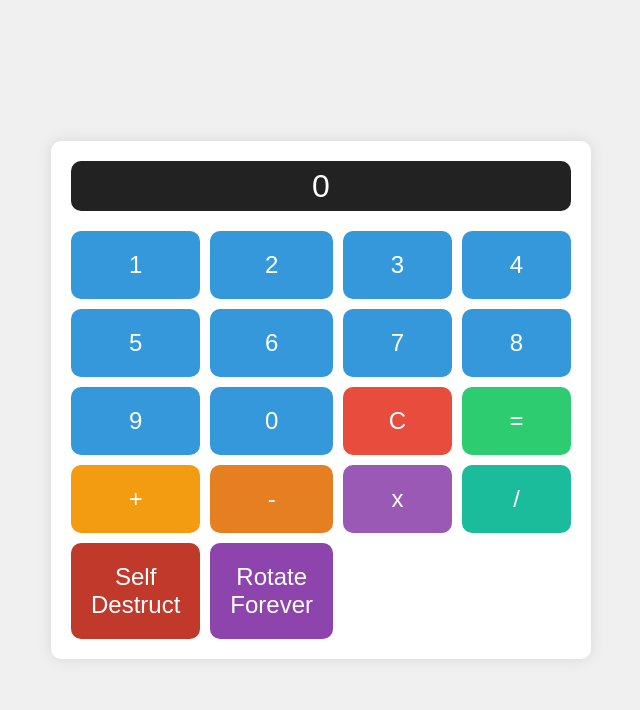
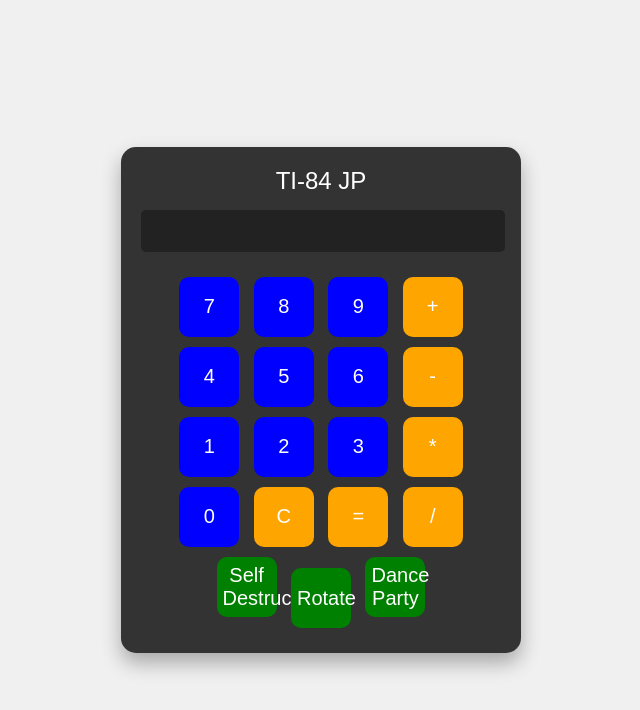
Before and after one commit to Jp21212/Calculator, a plain HTML site: page index.html in a window 1280 px wide. Shown: the whole page, without its empty margins (319-959 px from the left). Drawn offline with Linux system fonts and the light colour scheme.

Commit message:
Initial commit

```diff
--- a/index.html
+++ b/index.html
@@ -1,36 +1,51 @@
 <!DOCTYPE html>
 <html lang="en">
 <head>
-  <meta charset="UTF-8">
-  <meta name="viewport" content="width=device-width, initial-scale=1.0">
-  <title>TI-84-JP Calculator</title>
-  <link rel="stylesheet" href="style.css">
+    <meta charset="UTF-8">
+    <meta name="viewport" content="width=device-width, initial-scale=1.0">
+    <title>TI-84 JP Calculator</title>
+    <link rel="stylesheet" href="style.css"> <!-- Link to external CSS file -->
 </head>
 <body>
-  <div class="calculator">
-    <div id="screen" class="screen">0</div>
-    <div class="buttons">
-      <!-- Calculator buttons -->
-      <button class="button" id="button-1">1</button>
-      <button class="button" id="button-2">2</button>
-      <button class="button" id="button-3">3</button>
-      <button class="button" id="button-4">4</button>
-      <button class="button" id="button-5">5</button>
-      <button class="button" id="button-6">6</button>
-      <button class="button" id="button-7">7</button>
-      <button class="button" id="button-8">8</button>
-      <button class="button" id="button-9">9</button>
-      <button class="button" id="button-0">0</button>
-      <button class="button" id="button-clear">C</button>
-      <button class="button" id="button-equals">=</button>
-      <button class="button" id="button-add">+</button>
-      <button class="button" id="button-subtract">-</button>
-      <button class="button" id="button-multiply">x</button>
-      <button class="button" id="button-divide">/</button>
-      <button class="button" id="button-self-destruct">Self Destruct</button>
-      <button class="button" id="button-rotate">Rotate Forever</button>
+    <div class="calculator" id="calculator">
+        <!-- Calculator title -->
+        <div class="title">TI-84 JP</div>
+
+        <!-- Screen of the calculator -->
+        <input type="text" class="screen" id="display" disabled>
+
+        <!-- All my Buttons -->
+        <div>
+            <button class="number" onclick="appendNumber(7)">7</button>
+            <button class="number" onclick="appendNumber(8)">8</button>
+            <button class="number" onclick="appendNumber(9)">9</button>
+            <button class="operator" onclick="appendOperator('+')">+</button>
+        </div>
+        <div>
+            <button class="number" onclick="appendNumber(4)">4</button>
+            <button class="number" onclick="appendNumber(5)">5</button>
+            <button class="number" onclick="appendNumber(6)">6</button>
+            <button class="operator" onclick="appendOperator('-')">-</button>
+        </div>
+        <div>
+            <button class="number" onclick="appendNumber(1)">1</button>
+            <button class="number" onclick="appendNumber(2)">2</button>
+            <button class="number" onclick="appendNumber(3)">3</button>
+            <button class="operator" onclick="appendOperator('*')">*</button>
+        </div>
+        <div>
+            <button class="number" onclick="appendNumber(0)">0</button>
+            <button class="operator" onclick="clearScreen()">C</button>
+            <button class="operator" onclick="calculateResult()">=</button>
+            <button class="operator" onclick="appendOperator('/')">/</button>
+        </div>
+        <div>
+            <button class="special" onclick="selfDestruct()">Self Destruct</button>
+            <button class="special" onclick="rotateCalculator()">Rotate</button>
+            <button class="special" onclick="danceParty()">Dance Party</button>
+        </div>
     </div>
-  </div>
-<script src="script.js"></script>
+
+    <script src="script.js"></script> <!-- Link to external JavaScript file -->
 </body>
 </html>
--- a/script.js
+++ b/script.js
@@ -1,50 +1,62 @@
-// Get the elements
-const screen = document.getElementById("screen");
-const buttons = document.querySelectorAll(".button");
-let currentInput = "";
-let rotateInterval;
+let isRotating = false;
+let isDancing = false;
+let isShaking = false;
+let display = document.getElementById("display");
+let calculator = document.getElementById("calculator");
 
-// Do button click
-buttons.forEach(button => {
-  button.addEventListener("click", () => {
-    const buttonText = button.innerText;
+// Function to append numbers to the display
+function appendNumber(number) {
+    display.value += number;
+}
 
-    // Do clear button
-    if (buttonText === "C") {
-      currentInput = "";
-      screen.innerText = "0";
+// Function to append operators to the display
+function appendOperator(operator) {
+    display.value += " " + operator + " ";
+}
+
+// Function to clear the screen
+function clearScreen() {
+    display.value = "";
+}
+
+// Function to calculate the result of the expression
+function calculateResult() {
+    try {
+        display.value = eval(display.value);
+    } catch {
+        display.value = "Error";
     }
+}
 
-    // Do self-destruct button
-    else if (buttonText === "Self Destruct") {
-      alert("Self Destruct initiated!");
-      document.body.innerHTML = "<h1>BOOM!</h1><p>The calculator has self-destructed!</p>";
+// Function for self-destruct (shake the calculator and remove it)
+function selfDestruct() {
+    if (isShaking) return; // Prevent multiple self-destruct triggers
+
+    isShaking = true;
+    calculator.style.animation = "shake 0.5s infinite";
+    setTimeout(() => {
+        calculator.style.display = "none"; // Remove the calculator after shaking
+    }, 2000);
+}
+
+// Function to rotate the calculator
+function rotateCalculator() {
+    if (isRotating) {
+        calculator.style.animation = ""; // Stop rotating
+        isRotating = false;
+    } else {
+        calculator.style.animation = "rotate 2s linear infinite"; // Start rotating
+        isRotating = true;
     }
+}
 
-    // Do rotate button
-    else if (buttonText === "Rotate Forever") {
-      if (rotateInterval) {
-        clearInterval(rotateInterval);  // Stop rotation if it's already rotating
-        rotateInterval = null;
-      } else {
-        rotateInterval = setInterval(() => {
-          document.body.style.transform = `rotate(${(parseInt(document.body.style.transform.replace("rotate(", "").replace("deg)", "")) || 0) + 1}deg)`;
-        }, 10);
-      }
+// Function for the dance party effect
+function danceParty() {
+    if (isDancing) {
+        document.body.style.animation = ""; // Stop dancing
+        isDancing = false;
+    } else {
+        document.body.style.animation = "danceParty 1s infinite"; // Start dance party
+        isDancing = true;
     }
-
-    // Do number buttons and operators
-    else if (buttonText === "=") {
-      try {
-        currentInput = eval(currentInput).toString();
-        screen.innerText = currentInput;
-      } catch (e) {
-        screen.innerText = "Error";
-      }
-    } else {
-      // Add the button text to the current input
-      currentInput += buttonText;
-      screen.innerText = currentInput;
-    }
-  });
-});
+}
--- a/style.css
+++ b/style.css
@@ -1,82 +1,96 @@
+/* General body styling */
 body {
-    font-family: Arial, sans-serif;
-    background-color: #f0f0f0;
+    margin: 0;
     display: flex;
     justify-content: center;
     align-items: center;
     height: 100vh;
-    margin: 0;
+    background-color: #f0f0f0;
+    font-family: Arial, sans-serif;
 }
 
+/* Styling for the calculator container */
 .calculator {
-    background-color: #ffffff;
-    border-radius: 10px;
-    box-shadow: 0 0 15px rgba(0, 0, 0, 0.1);
-    width: 500px;
+    width: 360px;
+    background-color: #333;
+    border-radius: 15px;
     padding: 20px;
+    box-shadow: 0px 10px 20px rgba(0, 0, 0, 0.3);
     text-align: center;
+    position: relative;
 }
 
+/* Title of the calculator */
+.title {
+    font-size: 24px;
+    color: white;
+    margin-bottom: 15px;
+}
+
+/* Display screen of the calculator */
 .screen {
     width: 100%;
-    height: 50px;
+    height: 40px;
     background-color: #222;
-    color: #fff;
-    font-size: 2rem;
-    line-height: 50px;
-    border-radius: 10px;
+    color: white;
+    font-size: 24px;
+    text-align: right;
+    line-height: 40px;
+    border-radius: 5px;
     margin-bottom: 20px;
+    border: none;
 }
 
-  .buttons {
-    display: grid;
-    grid-template-columns: repeat(4, 1fr);
-    gap: 10px;
+/* Styling for the buttons */
+button {
+    width: 60px;
+    height: 60px;
+    margin: 5px;
+    font-size: 20px;
+    border-radius: 10px;
+    border: none;
+    cursor: pointer;
+    transition: background-color 0.3s;
 }
 
-  .button {
-    background-color: #3498db;
+/* Number buttons */
+.number {
+    background-color: blue;
     color: white;
-    font-size: 1.5rem;
-    padding: 20px;
-    border: none;
-    border-radius: 10px;
-    cursor: pointer;
-    transition: all 0.2s ease;
 }
 
-  .button:hover {
-    transform: scale(1.1);
+/* Operator buttons*/
+.operator {
+    background-color: orange;
+    color: white;
 }
 
-  #button-clear {
-    background-color: #e74c3c;
+/* Special function buttons */
+.special {
+    background-color: green;
+    color: white;
 }
 
-  #button-equals {
-    background-color: #2ecc71;
+/* Self-destruct shake animation */
+@keyframes shake {
+    0% { transform: translate(0, 0); }
+    25% { transform: translate(-10px, 0); }
+    50% { transform: translate(10px, 0); }
+    75% { transform: translate(-10px, 0); }
+    100% { transform: translate(10px, 0); }
 }
 
-  #button-add {
-    background-color: #f39c12;
+/* Rotation animation for rotate button */
+@keyframes rotate {
+    0% { transform: rotate(0deg); }
+    100% { transform: rotate(360deg); }
 }
 
-  #button-subtract {
-    background-color: #e67e22;
+/* Dance Party background animation */
+@keyframes danceParty {
+    0% { background-color: red; }
+    25% { background-color: blue; }
+    50% { background-color: green; }
+    75% { background-color: purple; }
+    100% { background-color: yellow; }
 }
-
-  #button-multiply {
-    background-color: #9b59b6;
-  }
-
-  #button-divide {
-    background-color: #1abc9c;
-  }
-
-  #button-self-destruct {
-    background-color: #c0392b;
-  }
-
-  #button-rotate {
-    background-color: #8e44ad;
-  }
```
Lines whose indentation alone changed are shown as unchanged.
